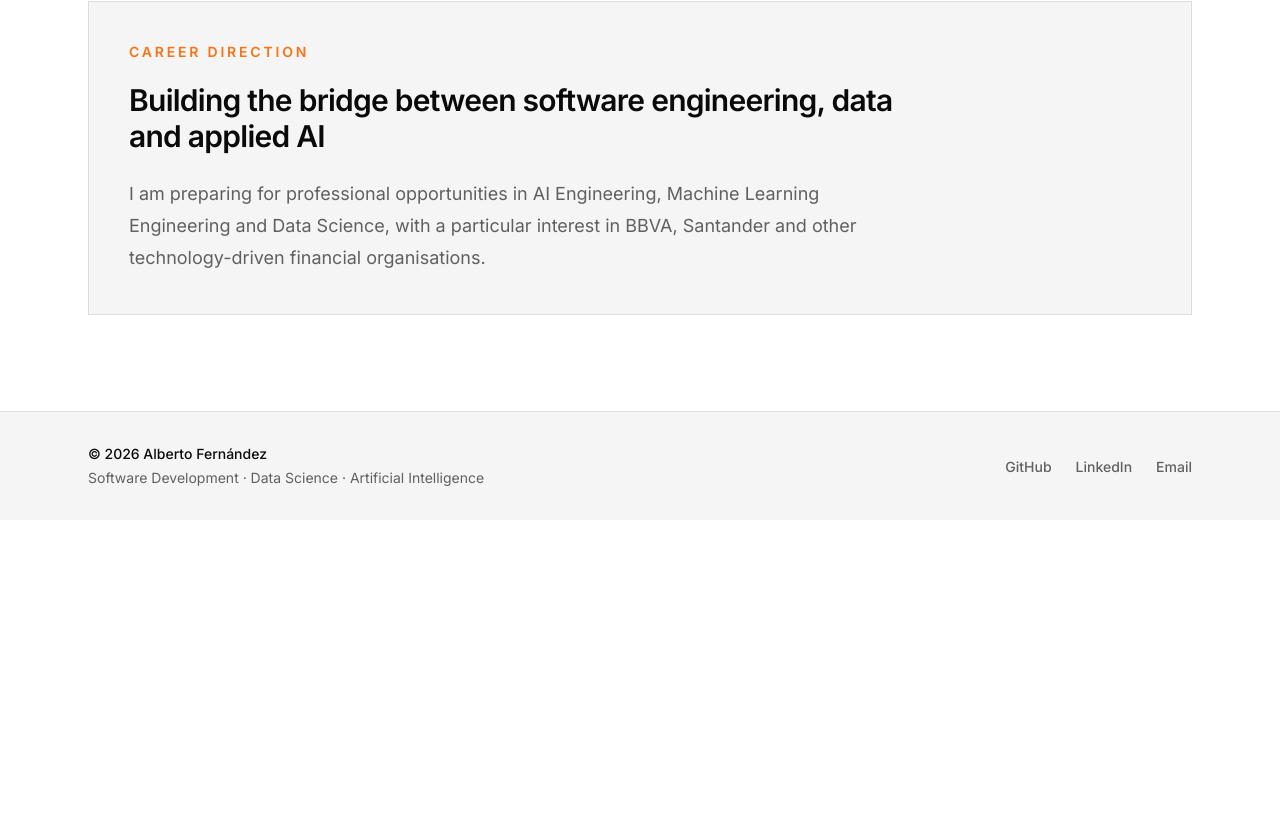
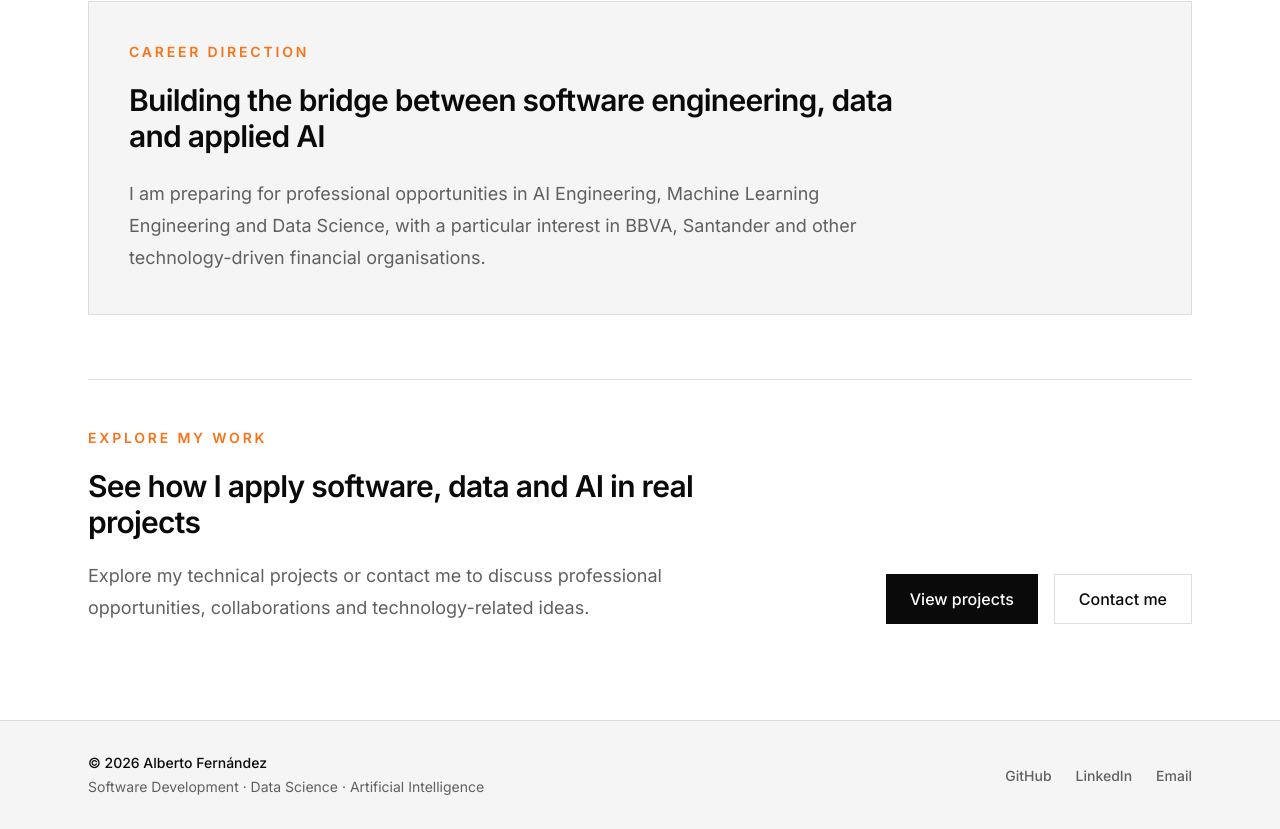
Before and after one commit to alfergal/alberto-fernandez-portfolio, a Next.js app: page /about in a window 1280 px wide. Shown: the part 2145-2974 px from the top of the page. Before the commit the page ends 2665 px from the top, so only its background shows below. Built offline with nearby package versions, Linux system fonts and the light colour scheme.

Commit message:
Complete About page content and actions

```diff
--- a/src/app/about/page.tsx
+++ b/src/app/about/page.tsx
@@ -1,5 +1,6 @@
 import type { Metadata } from "next";
 import { PageIntro } from "@/components/ui/page-intro";
+import { ButtonLink } from "@/components/ui/button-link";
 
 export const metadata: Metadata = {
   title: "About",
@@ -164,6 +165,32 @@ export default function AboutPage() {
           organisations.
         </p>
       </section>
+      <section className="mt-16 border-t border-border pt-12">
+        <div className="flex flex-col gap-8 sm:flex-row sm:items-end sm:justify-between">
+          <div className="max-w-2xl">
+            <p className="text-sm font-semibold uppercase tracking-[0.2em] text-accent">
+              Explore my work
+            </p>
+
+            <h2 className="mt-5 text-3xl font-semibold tracking-tight">
+              See how I apply software, data and AI in real projects
+            </h2>
+
+            <p className="mt-5 text-lg leading-8 text-muted">
+              Explore my technical projects or contact me to discuss professional
+              opportunities, collaborations and technology-related ideas.
+            </p>
+          </div>
+
+          <div className="flex flex-wrap gap-4">
+            <ButtonLink href="/projects">View projects</ButtonLink>
+
+            <ButtonLink href="/contact" variant="secondary">
+              Contact me
+            </ButtonLink>
+          </div>
+        </div>
+      </section>
     </div>
   );
 }
```
